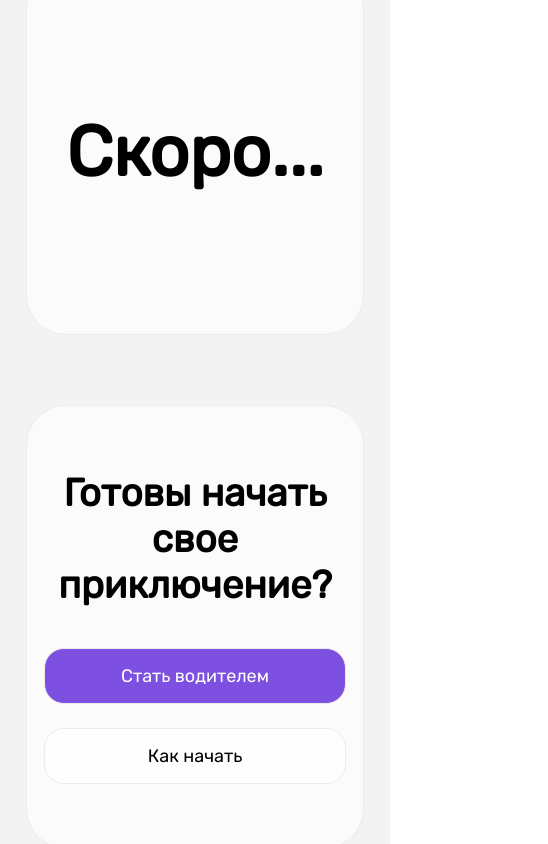
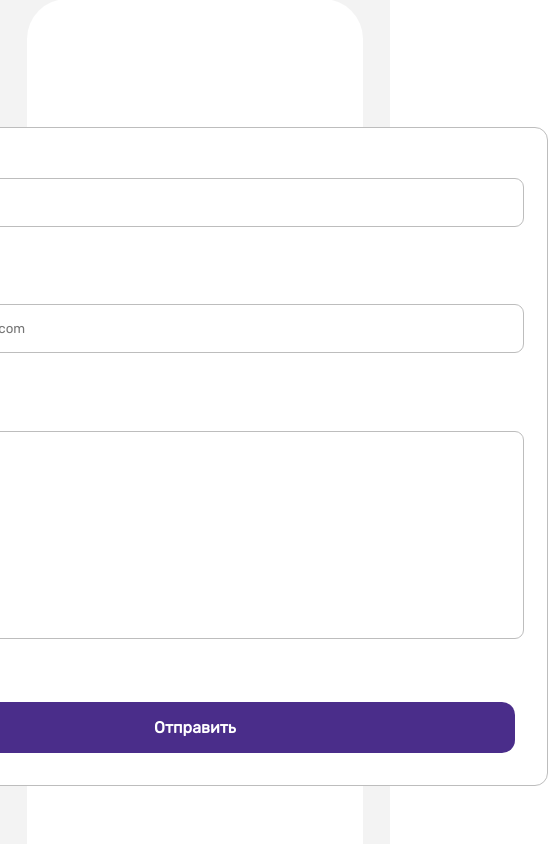
Before and after one commit to TheNowy/Tempo, a React (Vite) app: page / in a window 390 px wide. Shown: the part 4880-5724 px from the top of the page, 548 px wide, since content can reach past the window. Built offline with nearby package versions, Linux system fonts and the light colour scheme.

Commit message:
ContactsOnTSX

```diff
--- a/package.json
+++ b/package.json
@@ -17,10 +17,13 @@
     "@mui/icons-material": "^5.14.7",
     "@mui/material": "^5.14.7",
     "@types/react-transition-group": "^4.4.6",
+    "axios": "^1.6.5",
     "framer-motion": "^10.16.4",
     "next": "13.1.1",
     "react": "^18.2.0",
     "react-dom": "^18.2.0",
+    "react-helmet": "^6.1.0",
+    "react-modal": "^3.16.1",
     "react-router-dom": "^6.14.1",
     "react-simple-typewriter": "^5.0.1",
     "react-spinners": "^0.13.8",
@@ -32,6 +35,8 @@
   "devDependencies": {
     "@types/react": "^18.2.14",
     "@types/react-dom": "^18.2.6",
+    "@types/react-helmet": "^6.1.11",
+    "@types/react-modal": "^3.16.3",
     "@typescript-eslint/eslint-plugin": "^5.61.0",
     "@typescript-eslint/parser": "^5.61.0",
     "@vitejs/plugin-react-swc": "^3.3.2",
--- /dev/null
+++ b/src/components/pages/home/Contacts/Conctacts.module.scss
@@ -0,0 +1,197 @@
+.page_wrapper {
+  margin-top: 100px;
+  width: 100%;
+  .container {
+    .home_content {
+      margin-left: auto;
+      margin-right: auto;
+      display: flex;
+      align-items: center;
+      justify-content: center;
+      background-color: #fbfbfb;
+      border-radius: 40px;
+
+      padding: 5rem 0;
+
+      .gif_image {
+        margin-right: 50px;
+        border-radius: 13px;
+        min-width: 600px;
+        max-width: 2000px;
+        padding: 18.4rem 13rem;
+        border: solid 1px #0d1117;
+        background-image: url("https://images.unsplash.com/photo-1535332371349-a5d229f49cb5?ixlib=rb-4.0.3&ixid=M3wxMjA3fDB8MHxzZWFyY2h8NXx8bmlnaHQlMjBtb29ufGVufDB8fDB8fHww&w=1000&q=80");
+        background-repeat: no-repeat;
+        background-size: cover;
+        display: flex;
+        justify-content: center;
+        align-items: center;
+        overflow: hidden;
+        transition: 0.3s;
+
+        &:hover {
+          box-shadow: 0 0 15px rgb(255, 255, 255);
+        }
+
+        .h1 {
+          background: -webkit-linear-gradient(-70deg, #6d2aff 0%, #ea00ff 100%);
+          background-clip: border-box;
+          -webkit-background-clip: text;
+          background-clip: text;
+          -webkit-text-fill-color: rgba(0, 0, 0, 0);
+        }
+      }
+
+      .form {
+        display: flex;
+        justify-content: center;
+        flex-direction: column;
+
+        width: 40rem;
+
+        padding: 2rem;
+
+        background-color: #fff;
+        border: solid 1px rgb(189, 189, 189);
+        border-radius: 13px;
+
+        gap: 2.9rem;
+
+        &:hover {
+          box-shadow: 0 0 15px rgb(255, 255, 255);
+        }
+
+        .label {
+          color: black;
+          width: 100%;
+          margin-bottom: 13px;
+          font-weight: 100;
+          font-family: sans-serif;
+          .input,
+          .message {
+            border-radius: 9px;
+            width: 98%;
+            border: none;
+
+            padding: 1rem 10px;
+            background-color: #ffffff08;
+            color: black;
+            border: 1px solid rgb(189, 189, 189);
+
+            &:focus {
+              outline: 1px solid rgb(4, 50, 255);
+            }
+          }
+        }
+        .message {
+          font-family: "Rubik", sans-serif;
+          min-height: 174px;
+          padding: 1rem;
+          resize: none;
+        }
+        .button {
+          cursor: pointer;
+          font-size: 16px;
+          font-weight: 600;
+          padding: 1rem;
+          border: none;
+          background-color: #4a2d8a;
+          color: white;
+          border-radius: 13px;
+          transition: 0.3s;
+
+          &:hover {
+            box-shadow: 0 0 15px #4a2d8a;
+          }
+        }
+      }
+    }
+  }
+}
+@media (max-width: 1285px) {
+  .page_wrapper {
+    .container {
+      .home_content {
+        display: flex;
+        flex-direction: column;
+        padding: 8rem 3rem;
+        .gif_image {
+          display: flex;
+          margin-right: 0;
+          margin-bottom: 20px;
+          border-radius: 13px;
+          min-width: 400px;
+          max-width: 400px;
+          padding: 8rem 6rem;
+        }
+        .form {
+          min-width: 400px;
+        }
+      }
+    }
+  }
+}
+@media (max-width: 500px) {
+  .page_wrapper {
+    .container {
+      .home_content {
+        background-color: rgb(255, 255, 255);
+        &.active {
+          background-color: none;
+        }
+
+        .form {
+          background-color: #fff;
+          &.active {
+            background-color: #fff;
+          }
+          .label {
+            color: rgb(0, 0, 0);
+            &.active {
+              color: black;
+            }
+          }
+        }
+      }
+    }
+  }
+}
+@media (max-width: 414px) {
+  .page_wrapper {
+    .container {
+      .home_content {
+        padding: 8rem 3rem;
+        .gif_image {
+          background-image: url("https://www.seti.org/sites/default/files/2020-10/earth-view-from-moon-perspective-footprints-1400px.jpg");
+          &.active {
+            background-image: url("https://www.seti.org/sites/default/files/2020-10/earth-view-from-moon-perspective-footprints-1400px.jpg");
+          }
+          min-width: 300px;
+          max-width: 200px;
+          padding: 2rem 3.5rem;
+
+          .h1 {
+            font-size: 20px;
+          }
+        }
+        .form {
+          min-width: 300px;
+        }
+      }
+    }
+  }
+}
+.modal {
+  position: fixed;
+  bottom: 20px;
+  right: 20px;
+  width: 350px;
+  padding: 20px;
+  background: -webkit-linear-gradient(-70deg, #ea00ff 0%, #6d2aff 100%);
+  color: #fff;
+  border-radius: 5px;
+  box-shadow: 0 2px 5px rgba(0, 0, 0, 0.3);
+}
+.modalOverlay {
+  background-color: transparent;
+}
--- /dev/null
+++ b/src/components/pages/home/Contacts/Contacts.tsx
@@ -0,0 +1,143 @@
+import React, { useState, useEffect } from "react";
+import axios from "axios";
+import scss from "./Conctacts.module.scss";
+import { Helmet } from "react-helmet";
+import Modal from "react-modal";
+
+const Contacts: React.FC = () => {
+  const [username, setUsername] = useState<string>("");
+  const [email, setEmail] = useState<string>("");
+  const [message, setMessage] = useState<string>("");
+  const [alertMessage, setAlertMessage] = useState<string>("");
+  const [isModalOpen, setIsModalOpen] = useState<boolean>(false);
+
+  const TOKEN = `6201317143:AAFo6tQ_BVQpE5hK2F5f47mkSesKYQRkeo8`;
+  const CHAT_ID = "1814654847";
+  const API_URL = `https://api.telegram.org/bot${TOKEN}/sendMessage`;
+
+  const messageModel = (): string => {
+    let messageTG = `Name: <b>${username}</b>\n`;
+    messageTG += `Email: <b>${email}</b>\n`;
+    messageTG += `Message: <b>${message}</b>\n`;
+
+    return messageTG;
+  };
+
+  useEffect(() => {
+    if (isModalOpen) {
+      const timer = setTimeout(() => {
+        setIsModalOpen(false);
+      }, 5000);
+
+      return () => {
+        clearTimeout(timer);
+      };
+    }
+  }, [isModalOpen]);
+
+  const handleSubmit = (e: React.FormEvent) => {
+    e.preventDefault();
+    axios
+      .post(API_URL, {
+        chat_id: CHAT_ID,
+        parse_mode: "html",
+        text: messageModel(),
+      })
+      .then(() => {
+        setIsModalOpen(true);
+        setUsername("");
+        setEmail("");
+        setMessage("");
+      })
+      .catch((error) => {
+        console.error(
+          "Ошибка при отправке сообщения, вероятно, сервера выключены или находятся в разработке",
+          error
+        );
+        setAlertMessage(
+          "Ошибка при отправке сообщения, вероятно, сервера выключены или находятся в разработке"
+        );
+      });
+  };
+
+  useEffect(() => {
+    if (alertMessage) {
+      alert(alertMessage);
+      setAlertMessage("");
+    }
+  }, [alertMessage]);
+
+  return (
+    <>
+      <Helmet>
+        <title>Nowy - Contacts</title>
+      </Helmet>
+      <div className={scss.page_wrapper}>
+        <div className={scss.container}>
+          <div className={scss.home_content}>
+            {/* <div
+              className={`${scss.gif_image} ${
+                headerScroll ? scss.active : ""
+              }`}>
+              <h1 className={scss.h1}>Contact Me</h1>
+            </div> */}
+            <form className={scss.form} onSubmit={handleSubmit}>
+              <label className={scss.label} htmlFor="name">
+                Имя
+                <input
+                  id="name"
+                  className={scss.input}
+                  type="text"
+                  placeholder="Ваше Имя"
+                  value={username}
+                  onChange={(e) => setUsername(e.target.value)}
+                  required
+                />
+              </label>
+              <label className={scss.label} htmlFor="email">
+                Email
+                <input
+                  id="email"
+                  className={scss.input}
+                  type="email"
+                  placeholder="zhusup@example.com"
+                  value={email}
+                  onChange={(e) => setEmail(e.target.value)}
+                  required
+                />
+              </label>
+              <label className={scss.label} htmlFor="comment">
+                Сообщение
+                <textarea
+                  id="comment"
+                  className={scss.message}
+                  value={message}
+                  placeholder="Ваше сообщение"
+                  onChange={(e) => setMessage(e.target.value)}
+                  required></textarea>
+              </label>
+
+              <button type="submit" className={scss.button}>
+                Отправить
+              </button>
+            </form>
+          </div>
+        </div>
+      </div>
+      <Modal
+        isOpen={isModalOpen}
+        onRequestClose={() => setIsModalOpen(false)}
+        contentLabel="Message Sent Modal"
+        className={scss.modal}
+        overlayClassName={scss.modalOverlay}>
+        <h2>Сообщение отправлено!</h2>
+        <p>
+          Спасибо! Ваше сообщение было успешно отправлено. Ожидайте ответа в
+          течение дня.
+        </p>
+      </Modal>
+    </>
+  );
+};
+
+export default Contacts;
--- a/src/components/pages/home/Home.tsx
+++ b/src/components/pages/home/Home.tsx
@@ -3,6 +3,7 @@ import MainTitle from "./MainTitle/MainTitle";
 import Gridbox from "./GridBox/Gridbox";
 import Advantages from "./Advantages/Advantages";
 import Aboutbot from "./AboutBot/Aboutbot";
+import Contacts from "./Contacts/Contacts";
 // import WayFlex from "./WayFlex/WayFlex";
 import WayGridBox from "./WayGridBox/WayGridBox";
 import { motion } from "framer-motion";
@@ -34,6 +35,7 @@ const Home = () => {
               {/* <WayFlex /> */}
               <WayGridBox />
               <Gridbox />
+              <Contacts />
               <Aboutbot />
               <Advantages />
             </div>
```
Also changed, not shown: 2 other files (tests, documents, lock files or other folders).
